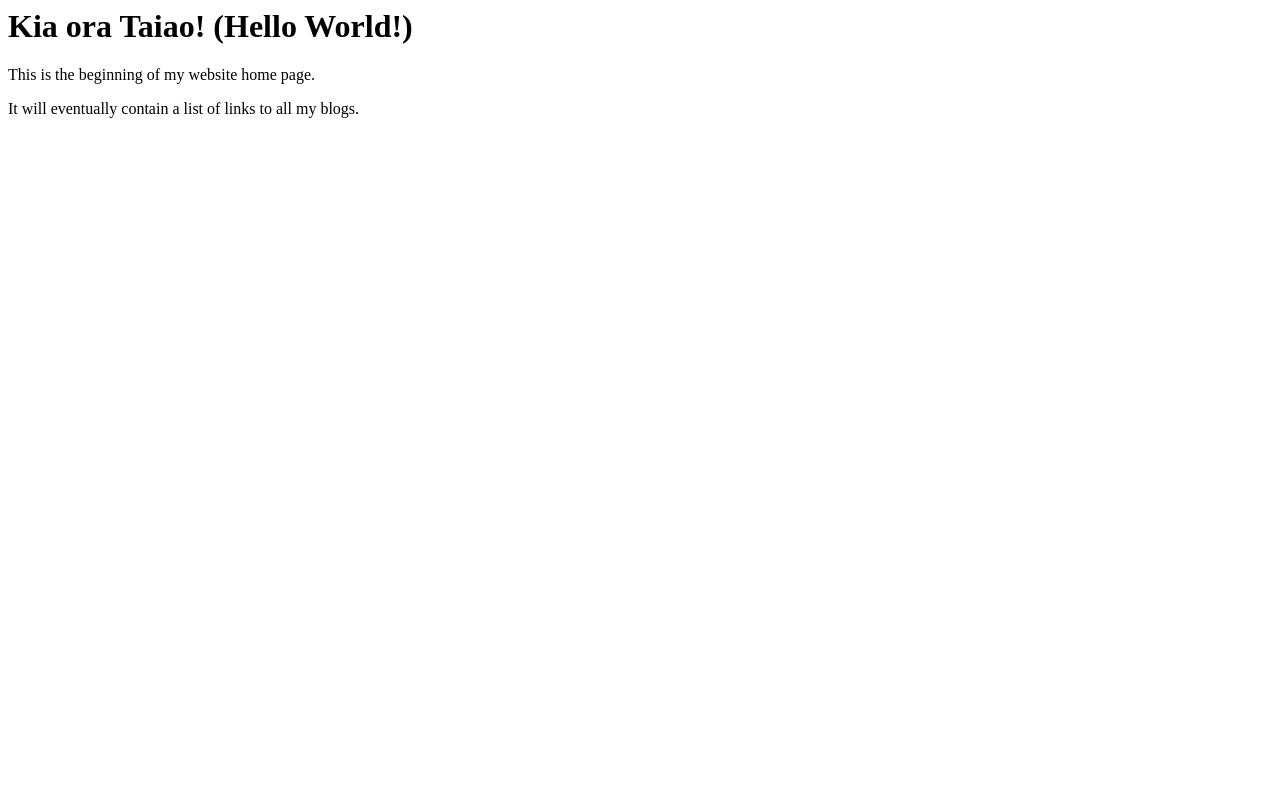
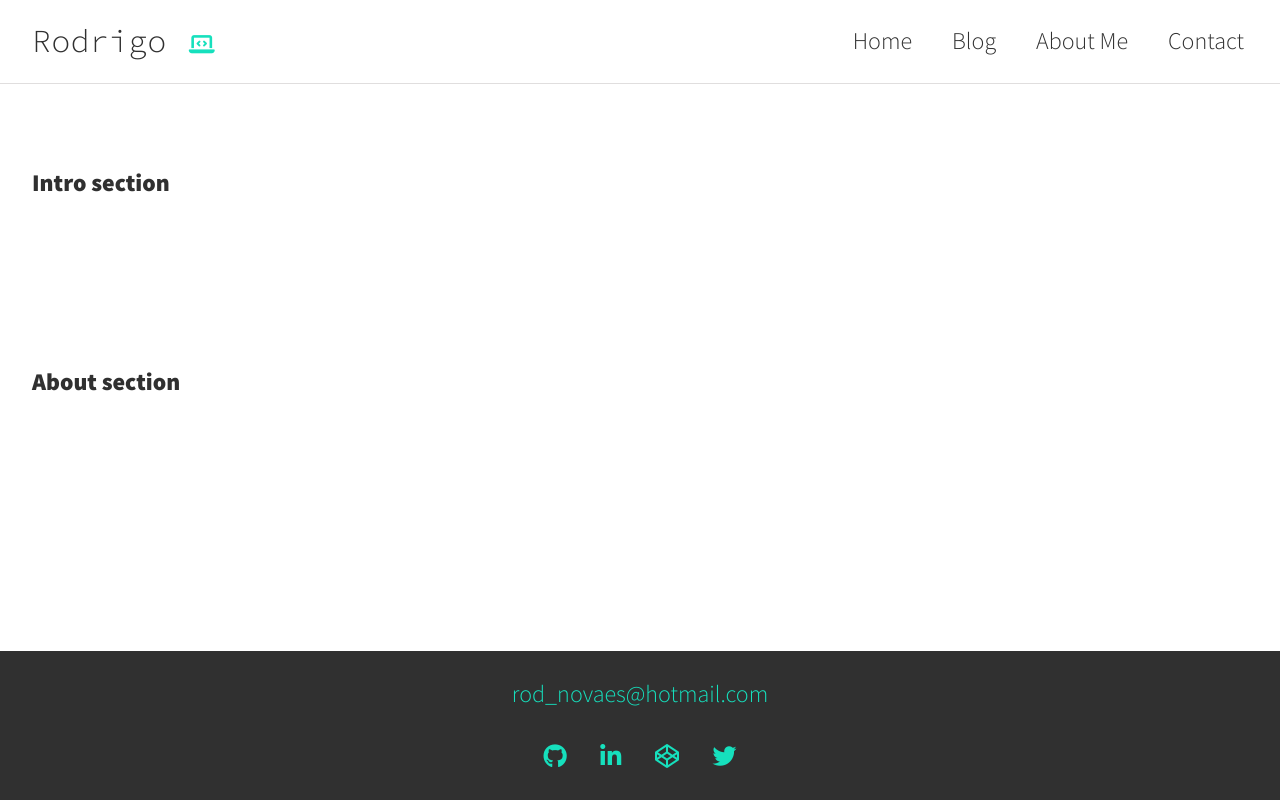
Before and after one commit to RodrigoN01/RodrigoN01.github.io, a plain HTML site: page index.html in a window 1280 px wide. Drawn offline with Linux system fonts and the light colour scheme.

Commit message:
structure of the page

```diff
--- a/blog/styles/main.css
+++ /dev/null
@@ -1,21 +0,0 @@
-*,
-*::before,
-*::after {
-  box-sizing: border-box;
-}
-
-body {
-  margin: 0;
-  font-family: sans-serif;
-  line-height: 1.6;
-}
-
-h1,
-h2,
-h3 {
-  margin: 0;
-}
-
-p {
-  margin: 1rem 0;
-}
--- a/index.html
+++ b/index.html
@@ -1,9 +1,108 @@
-<html>
+<!DOCTYPE html>
+<html lang="en">
   <head>
-    <title>My blog</title>
+    <meta charset="UTF-8" />
+    <meta http-equiv="X-UA-Compatible" content="IE=edge" />
+    <meta name="viewport" content="width=device-width, initial-scale=1.0" />
+    <link rel="stylesheet" href="styles/main.css" />
+    <title>Welcome to My Website</title>
+    <link
+      href="https://fonts.googleapis.com/css?family=Source+Code+Pro:300,900|Source+Sans+Pro:300,900&display=swap"
+      rel="stylesheet"
+    />
+    <script
+      src="https://kit.fontawesome.com/04a154413f.js"
+      crossorigin="anonymous"
+    ></script>
+  </head>
   <body>
-    <h1>Kia ora Taiao! (Hello World!)</h1>
-    <p> This is the beginning of my website home page.</p>
-    <p> It will eventually contain a list of links to all my blogs. </p>
+    <header>
+      <div class="logo">
+        <a href="#" class="logo-name"
+          >Rodrigo <i class="fas fa-laptop-code"></i
+        ></a>
+      </div>
+      <nav class="nav">
+        <ul class="nav-list">
+          <li class="nav-item">
+            <a href="#home" class="nav-link">Home</a>
+          </li>
+          <li class="nav-item">
+            <a href="#" class="nav-link">Blog</a>
+          </li>
+          <li class="nav-item">
+            <a href="#about" class="nav-link">About Me</a>
+          </li>
+          <li class="nav-item">
+            <a href="#" class="nav-link">Contact</a>
+          </li>
+        </ul>
+      </nav>
+      <button class="nav-toggle">
+        <i class="fas fa-bars"></i>
+      </button>
+    </header>
+
+    <!-- Main -->
+
+    <main class="container">
+      <!-- Introduction -->
+
+      <section class="intro">
+        <h1>Intro section</h1>
+      </section>
+
+      <!-- About me -->
+
+      <section class="about-me">
+        <h1>About section</h1>
+      </section>
+    </main>
+
+    <!-- Footer -->
+
+    <footer class="footer">
+      <a href="mailto:rod_novaes@hotmail.com" class="footer-link"
+        >rod_novaes@hotmail.com</a
+      >
+      <ul class="social-list">
+        <li class="social-list-item">
+          <a
+            class="social-list-link"
+            href="https://github.com/RodrigoN01"
+            target="_blank"
+          >
+            <i class="fab fa-github"></i>
+          </a>
+        </li>
+        <li class="social-list-item">
+          <a
+            class="social-list-link"
+            href="https://www.linkedin.com/in/rodnovaes/"
+            target="_blank"
+          >
+            <i class="fab fa-linkedin-in"></i>
+          </a>
+        </li>
+        <li class="social-list-item">
+          <a
+            class="social-list-link"
+            href="https://codepen.io/Rodrigon01"
+            target="_blank"
+          >
+            <i class="fab fa-codepen"></i>
+          </a>
+        </li>
+        <li class="social-list-item">
+          <a
+            class="social-list-link"
+            href="https://twitter.com/Rod_Novaes"
+            target="_blank"
+          >
+            <i class="fab fa-twitter"></i>
+          </a>
+        </li>
+      </ul>
+    </footer>
   </body>
 </html>
--- /dev/null
+++ b/styles/main.css
@@ -0,0 +1,171 @@
+*,
+*::before,
+*::after {
+  box-sizing: border-box;
+  margin: 0;
+}
+
+/* Custom properties */
+
+:root {
+  /* font-family */
+  --ff-primary: 'Source Sans Pro', sans-serif;
+  --ff-secondary: 'Source Code Pro', monospace;
+
+  /* font-weight */
+  --fw-reg: 300;
+  --fw-bold: 900;
+
+  /* custom colors */
+  --clr-light: #fff;
+  --clr-dark: #303030;
+  --clr-secondary: #e0dede;
+  --clr-accent: #16e0bd;
+
+  /* font-size */
+  --fs-h1: 3rem;
+  --fs-h2: 2.25rem;
+  --fs-h3: 1.25rem;
+  --fs-body: 1rem;
+}
+
+@media (min-width: 800px) {
+  :root {
+    --fs-h1: 4.5rem;
+    --fs-h2: 3.75rem;
+    --fs-h3: 1.5rem;
+    --fs-body: 1.125rem;
+  }
+}
+
+/* General Styles */
+
+html {
+  scroll-behavior: smooth;
+}
+
+html,
+body {
+  height: 100%;
+}
+
+body {
+  display: flex;
+  flex-direction: column;
+  background: var(--clr-light);
+  color: var(--clr-dark);
+  margin: 0;
+  font-family: var(--ff-primary);
+  font-size: var(--ff-primary);
+  line-height: 1.6;
+}
+
+main {
+  flex: 1 0 auto;
+}
+
+footer {
+  flex-shrink: 0;
+}
+
+section {
+  padding: 5em 2em;
+}
+
+/* Header */
+
+header {
+  display: flex;
+  justify-content: space-between;
+  padding: 1em;
+  border-bottom: solid 1px var(--clr-secondary);
+}
+
+.logo-name {
+  font-size: 2rem;
+  font-family: var(--ff-secondary);
+  font-weight: var(--fw-reg);
+  text-decoration: none;
+  color: var(--clr-dark);
+  margin-left: 0.5em;
+}
+
+.logo-name:hover {
+  color: var(--clr-accent);
+}
+
+.logo-name i {
+  padding-left: 0.2rem;
+  font-size: 1.3rem;
+  color: var(--clr-accent);
+}
+
+.nav-list {
+  list-style: none;
+  display: flex;
+  justify-content: space-between;
+  height: 100%;
+  align-items: center;
+  margin: 0;
+  padding: 0;
+}
+
+.nav-link {
+  color: inherit;
+  font-weight: var(--fw-reg);
+  font-size: var(--fs-h3);
+  text-decoration: none;
+  margin: 0 20px;
+}
+
+.nav-link:hover {
+  color: var(--clr-accent);
+}
+
+.nav-toggle {
+  display: none;
+}
+
+/* Footer */
+
+.footer {
+  background: var(--clr-dark);
+  color: var(--clr-accent);
+  text-align: center;
+  padding: 1em 0;
+  font-size: var(--fs-h3);
+}
+
+.footer a {
+  color: inherit;
+  text-decoration: none;
+}
+
+.footer-link {
+  font-weight: var(--fw-reg);
+}
+
+.footer-link:hover,
+.social-list-link:hover {
+  opacity: 0.7;
+}
+
+.footer-link:hover {
+  text-decoration: underline;
+}
+
+.social-list {
+  list-style: none;
+  display: flex;
+  justify-content: center;
+  margin: 1em 0 0;
+  padding: 0;
+}
+
+.social-list-item {
+  margin: 0 0.2em;
+}
+
+.social-list-link {
+  padding: 0.5em;
+}
```
Also changed, not shown: blog/template.html (deleted, +0 -47 lines).
